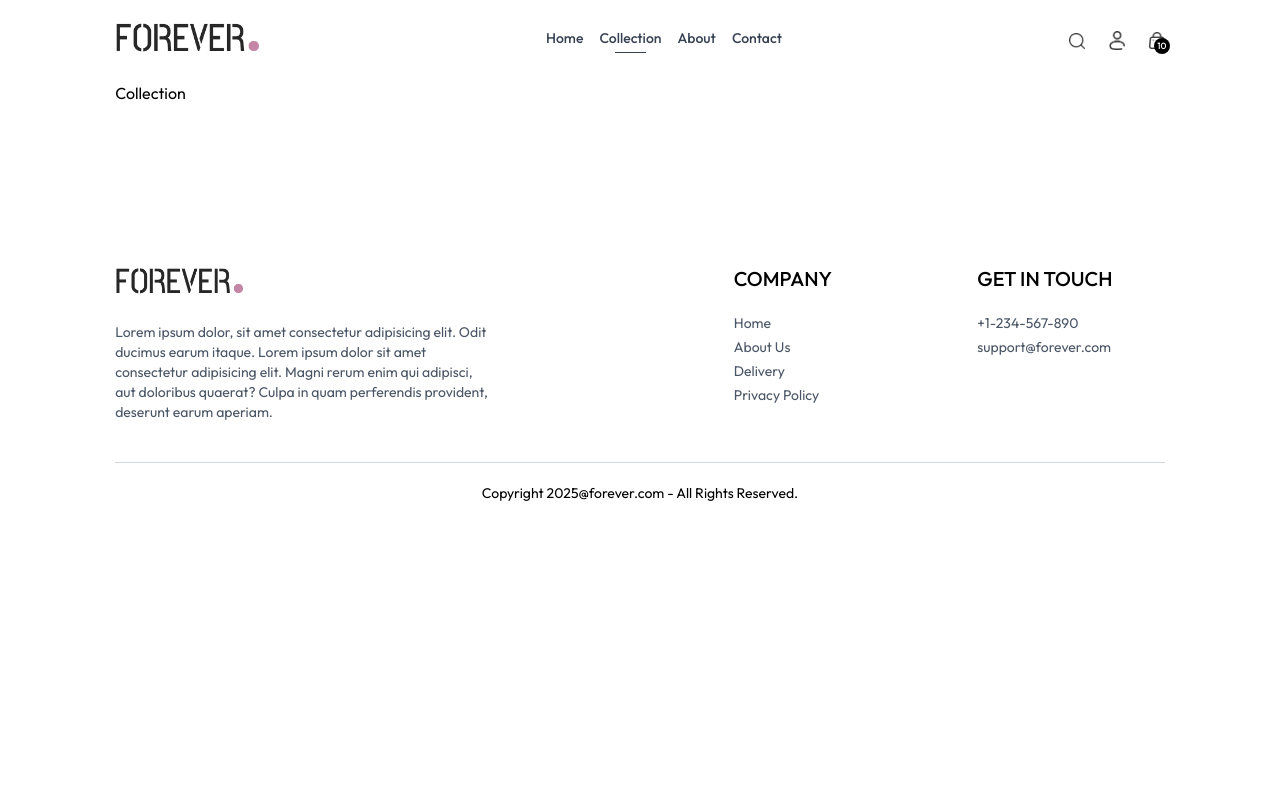
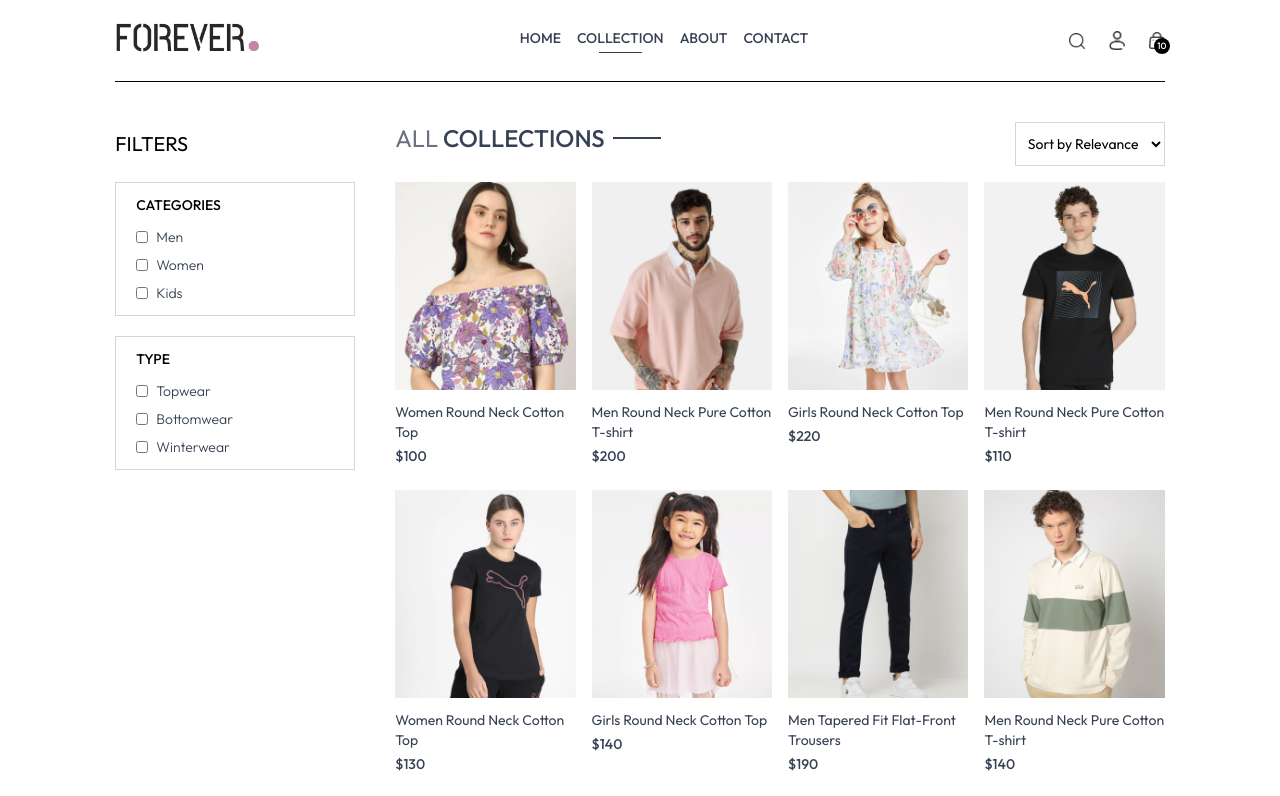
Before and after one commit to Adarsh3230db/Forever-Frontend, a React (Vite) app: page /collection in a window 1280 px wide. Shown: the top 796 px of the page. Built offline with nearby package versions, Linux system fonts and the light colour scheme.

Commit message:
completed design of collection page

```diff
--- a/src/components/Navbar.jsx
+++ b/src/components/Navbar.jsx
@@ -11,19 +11,19 @@
         </Link>
         <ul className='hidden sm:flex gap-4 text-sm text-gray-700'>
             <NavLink to='/' className='flex flex-col items-center gap-1'>
-                <p>Home</p>
+                <p>HOME</p>
                 <hr className='w-2/4 h-[1.6px] border-none bg-gray-700 hidden' />
             </NavLink>
             <NavLink to='/collection' className='flex flex-col items-center gap-1'>
-                <p>Collection</p>
+                <p>COLLECTION</p>
                 <hr className='w-2/4 h-[1.6px] border-none bg-gray-700 hidden' />
             </NavLink>
             <NavLink to='about' className='flex flex-col items-center gap-1'>
-                <p>About</p>
+                <p>ABOUT</p>
                 <hr className='w-2/4 h-[1.6px] border-none bg-gray-700 hidden' />
             </NavLink>
             <NavLink to='/contact' className='flex flex-col items-center gap-1'>
-                <p>Contact</p>
+                <p>CONTACT</p>
                 <hr className='w-2/4 h-[1.6px] border-none bg-gray-700 hidden' />
             </NavLink>
         </ul>
--- a/src/pages/Collection.jsx
+++ b/src/pages/Collection.jsx
@@ -1,8 +1,94 @@
-import React from 'react'
+import React, { useContext, useEffect, useState } from 'react'
+import { ShopContext } from '../context/ShopContext'
+import { assets } from '../assets/assets'
+import Title from '../components/Title'
+import ProductItem from '../components/ProductItem'
 
 const Collection = () => {
+
+  const {products} = useContext(ShopContext)
+  const [showFilter,setShowFilter] = useState(false)
+  const [filterProducts,setFilterProducts] = useState([])
+  const [category,setCategory] = useState([])
+  const [subCategory,setSubCategory] = useState([])
+
+  const toggleCategory = (e) =>{
+    if(category.includes(e.target.value)){
+      setCategory(prev=>prev.filter(item=>item !== e.target.value))
+    }
+    else{
+      setCategory(prev => [...prev,e.target.value])
+    }
+  }
+
+  useEffect(()=>{
+    setFilterProducts(products)
+  },[])
+
+  useEffect(()=>{
+    console.log(category);
+
+  },[category])
+
   return (
-    <div>Collection</div>
+    <div className='flex flex-col sm:flex-row gap-1 sm:gap-10 pt-10 border-t'>
+       {/* Filter Options  */}
+       <div className='min-w-60'>
+        <p onClick={()=>setShowFilter(!showFilter)} className='my-2 text-xl flex items-center cursor-pointer gap-2'>FILTERS
+          <img className={`h-3 sm:hidden ${showFilter? 'rotate-90' : ''}`} src={assets.dropdown_icon} alt="" />
+        </p>
+        {/* Category Filter  */}
+        <div className={`border border-gray-300 pl-5 py-3 mt-6 ${showFilter ? '' : 'hidden'} sm:block`}>
+          <p className='mb-3 text-sm font-medium'>CATEGORIES</p>
+          <div className='flex flex-col gap-2 text-sm font-light text-gray-700'>
+            <p className='flex gap-2'>
+              <input className='w-3' type="checkbox" value={'Men'} onChange={toggleCategory} />Men
+            </p>
+            <p className='flex gap-2'>
+              <input className='w-3' type="checkbox" value={'Women'} onChange={toggleCategory} />Women
+            </p>
+            <p className='flex gap-2'>
+              <input className='w-3' type="checkbox" value={'Kids'} onChange={toggleCategory} />Kids
+            </p>
+          </div>
+        </div>
+        {/* Subcategory Filter  */}
+        <div className={`border border-gray-300 pl-5 py-3 my-5 ${showFilter ? '' : 'hidden'} sm:block`}>
+          <p className='mb-3 text-sm font-medium'>TYPE</p>
+          <div className='flex flex-col gap-2 text-sm font-light text-gray-700'>
+            <p className='flex gap-2'>
+              <input className='w-3' type="checkbox" value={'Topwear'} />Topwear
+            </p>
+            <p className='flex gap-2'>
+              <input className='w-3' type="checkbox" value={'Bottomwear'} />Bottomwear
+            </p>
+            <p className='flex gap-2'>
+              <input className='w-3' type="checkbox" value={'Winterwear'} />Winterwear
+            </p>
+          </div>
+        </div>
+       </div>
+       {/* Right Side  */}
+       <div className='flex-1 '>
+        <div className='flex justify-between text-base sm:text-2xl mb-4'>
+          <Title text1={'ALL'} text2={'COLLECTIONS'}/>
+          {/* Product Sort  */}
+          <select className='border border-gray-300 text-sm px-2'>
+            <option value="relevant">Sort by Relevance</option>
+            <option value="low-high">Price: Low to High</option>
+            <option value="high-low">Price: High to Low</option>
+          </select>
+        </div>
+        {/* Map Products  */}
+        <div className='grid grid-cols-2 md:grid-cols-3 lg:grid-cols-4 gap-4 gap-y-6'>
+          {
+            filterProducts.map((item,index)=>(
+              <ProductItem key={index} name={item.name} id={item._id} price={item.price} image={item.image} />
+            ))
+          }
+        </div>
+       </div>
+    </div>
   )
 }
 
```
